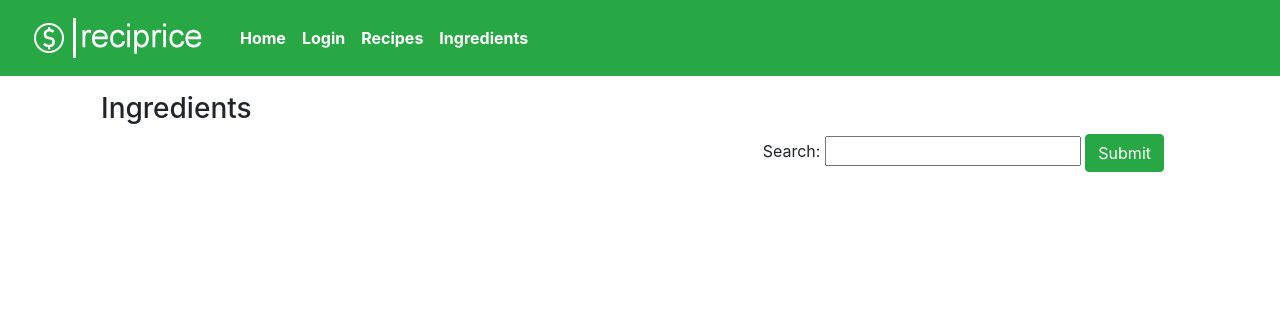
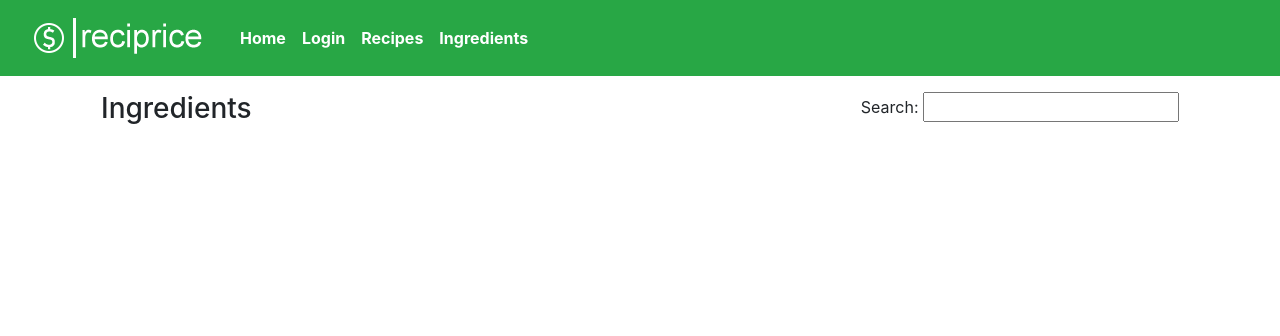
Before and after one commit to henrikschwarz/DM565-reciprice, a Flask app: page /ingredients/ in a window 1280 px wide. Shown: the top 336 px of the page. Run offline with Flask 2, Linux system fonts and the light colour scheme; data that the repository does not hold is empty; some libraries are stand-ins or nearby versions.

Commit message:
Site updates

```diff
--- a/prototype/reciprice/main.py
+++ b/prototype/reciprice/main.py
@@ -12,8 +12,7 @@ main = Blueprint("main", __name__)
 
 @main.route('/')
 def index():
-    userlist = models.get_usernames()
-    return render_template("main/index.html", userlist=userlist)
+    return render_template("main/index.html", userlist=models.get_usernames())
 
 
 @main.route("/login")
@@ -31,7 +30,7 @@ def user_profile(username):
 @main.route("/user/<username>/create")
 def create_user(username):
     users = mongo.db.users
-    users.insert({'_id': username, 'created': datetime.now(timezone.utc)})
+    users.insert({'username': username, 'created': datetime.now(timezone.utc)})
     return '<h1>Created %s!</h1>' % str(username)
 
 
@@ -90,5 +89,6 @@ def list_specific_ingredient_json(name):
 @main.route("/ingredients/<name>")
 def get_ingredient(name):
     ingredient = mongo.db.ingredients.find_one_or_404({"name": name})
-    used_in = [i['name'] for i in mongo.db.recipes.find({'ingredient_list':{'$elemMatch':{'$elemMatch':{'$eq':name}}}})]
+    #used_in is a list consisting of tuple (reader-friendly_name, url_name) for each recipe that contains the ingredient
+    used_in = [(re.sub("\d+$", "", i['name']).strip(), i['name'].replace('/', '%2F')) for i in mongo.db.recipes.find({'ingredient_list':{'$elemMatch':{'$elemMatch':{'$eq':name}}}})]
     return render_template("main/ingredient.html", ingredient=ingredient, used_in=used_in)
--- a/prototype/reciprice/templates/main/ingredient.html
+++ b/prototype/reciprice/templates/main/ingredient.html
@@ -19,7 +19,7 @@
         <li class="recipe-list">Opskrifter
             <ul>
                 {% for item in used_in %}
-                    <li class="recipe-list-item"><a href="{{ url_for('main.recipe_get', name=item) }}">{{ item }}</a></li>
+                    <li class="recipe-list-item"><a href="{{ url_for('main.recipe_get', name=item[1]) }}">{{ item[0] }}</a></li>
                 {% endfor %}
             </ul>
         </li>
--- a/prototype/reciprice/templates/main/ingredients.html
+++ b/prototype/reciprice/templates/main/ingredients.html
@@ -1,17 +1,20 @@
 {% extends "main/base.html" %}
 
-{% block title %} Ingredients {% endblock %}
+{% block title %} Ingredienser {% endblock %}
 
 {% block content %}
-<h3>Ingredients</h3>
-    <div class="col-md-12">
+<div class="row">
+    <div class="col-md-6">
+        <h3>Ingredients</h3>
+    </div>
+    <div class="col-md-6">
         <div class="form-group float-right" id="data-target">
             <label for="">Search:</label>
             <input type="text" name="ingredients-name" id="filter-field">
-            <input type="submit" value="Submit" class="btn btn-success" id="data-button">
         </div>
     </div>
-    <div class="clearfix"></div>
+</div>
+<div class="clearfix"></div>
 <ul class="list-group">
     {% for item in ingredients %}
         <li class="list-group-item">
@@ -40,9 +43,9 @@
                     var title = ""; // set the h3 title
 
                     if (name != ""){
-                        title = "Ingredients - searched: " + name;
+                        title = "Ingredienser - søgeord: " + name;
                     } else {
-                        title = "Ingredients";
+                        title = "Ingredienser";
                     }
                     $('h3').text(title);
                 } else {
```
